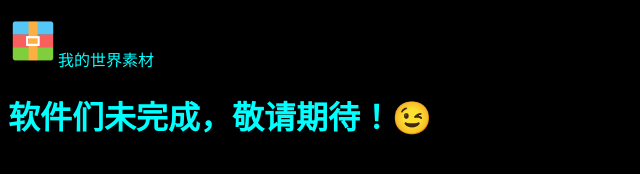
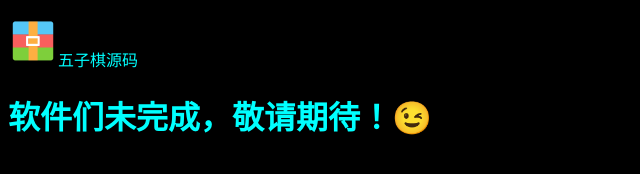
Before and after one commit to vtongxue/vtongxue.github.io, a plain HTML site: page b.html in a window 1280 px wide. Shown: the full height of the page, 0-640 px from the left. Drawn offline with Linux system fonts and the light colour scheme.

Commit message:
Update b.html

```diff
--- a/b.html
+++ b/b.html
@@ -13,7 +13,7 @@
     </style>
 </head>
 <body>
-    <p><a href="五子棋源码.zip" download><img src='zip.png'></a>我的世界素材</p>
+    <p><a href="五子棋源码.zip" download><img src='zip.png'></a>五子棋源码</p>
     <h1>软件们未完成，敬请期待！😉</h1>
 </body>
 </html>
```
